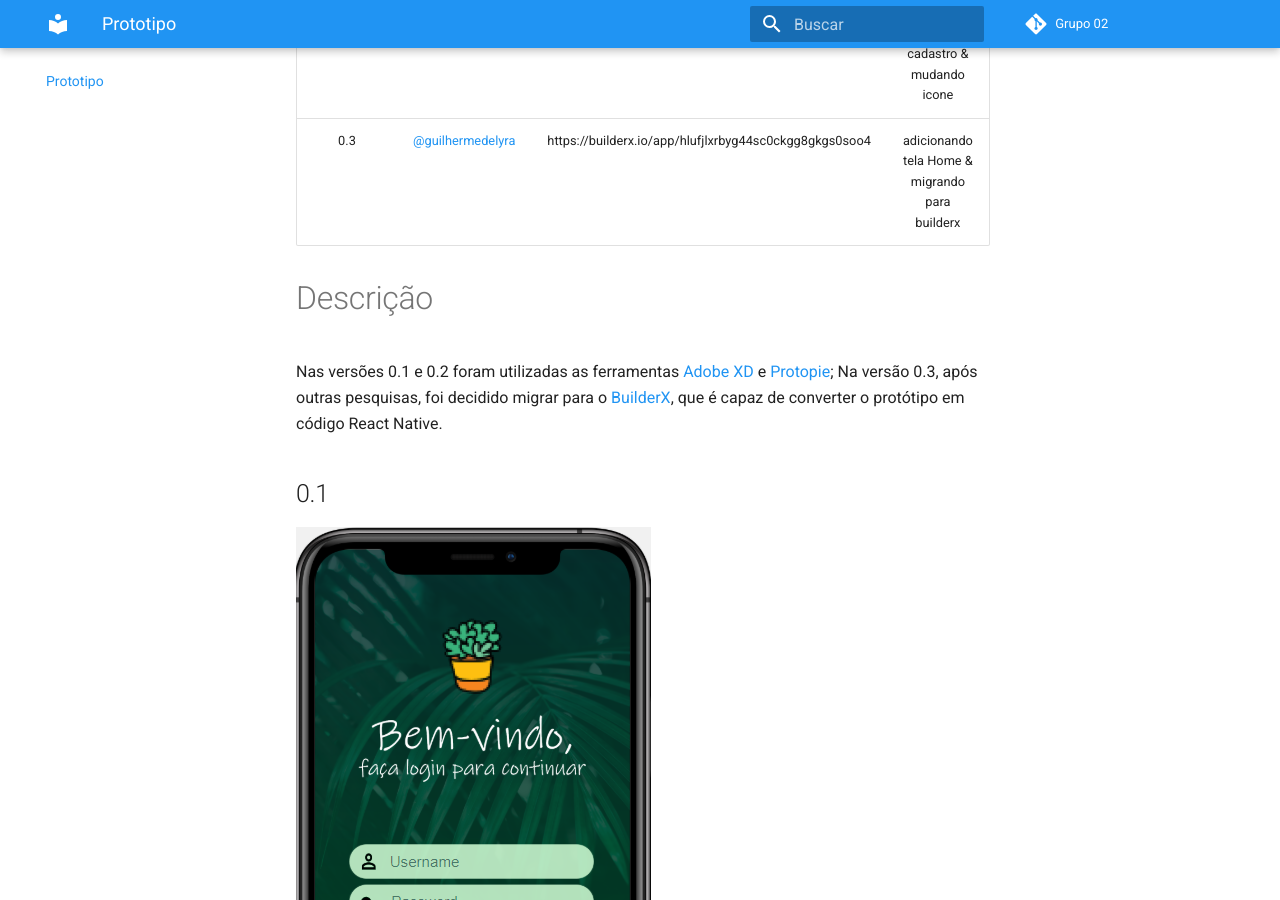
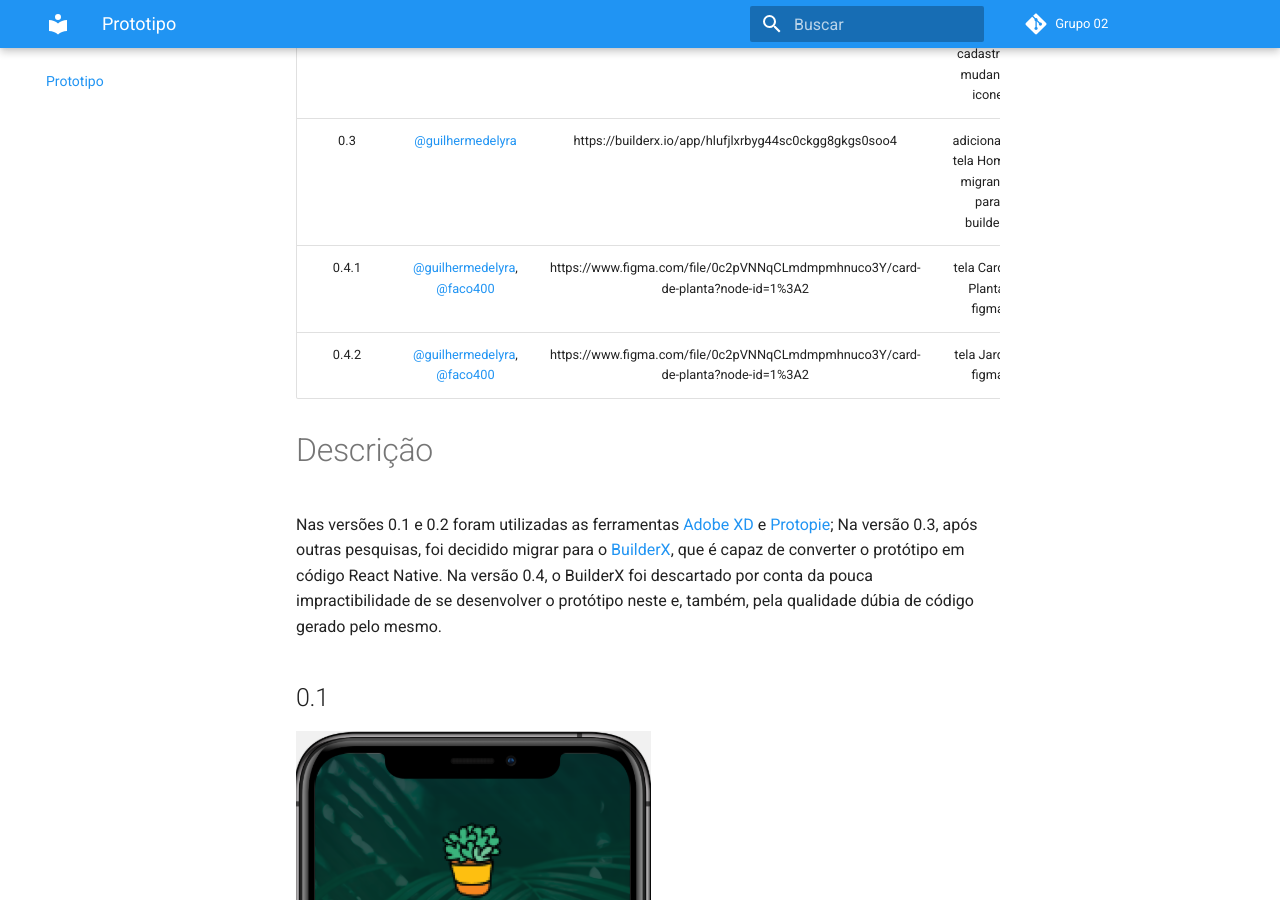
Before and after one commit to fga-eps-mds/2020.1-GaiaDex-wiki, an MkDocs documentation site: the page built from docs/prototipo/prototipo.md, in a window 1280 px wide and 900 px high, scrolled down 369 px. Built offline with MkDocs 1.6.1 and Material for MkDocs 9.7.7, drawn with Linux system fonts in a browser that asks for light colours; comment, search, counter and statistics services are not loaded; old or Windows-style settings are respelled for this version of MkDocs; some of the changed text lies outside the part shown.

Commit message:
Adicionando imagens do prototipo no Figma (teste ->) https://github.com/fga-eps-mds/2020.1-Grupo2-wiki/issues/40

```diff
--- a/docs/prototipo/prototipo.md
+++ b/docs/prototipo/prototipo.md
@@ -1,15 +1,18 @@
 # Documentação do protótipo
 
-| versao |                         autor                          |                          link                          |                mudanças feitas                 |
-| :----: | :----------------------------------------------------: | :----------------------------------------------------: | :--------------------------------------------: |
-|  0.1   | [@guilhermedelyra](https://github.com/guilhermedelyra) |         https://cloud.protopie.io/p/9ab2318f51         |           adicionando tela de login            |
-|  0.2   | [@guilhermedelyra](https://github.com/guilhermedelyra) |         https://cloud.protopie.io/p/3d26a66b0c         |  adicionando tela de cadastro & mudando icone  |
-|  0.3   | [@guilhermedelyra](https://github.com/guilhermedelyra) | https://builderx.io/app/hlufjlxrbyg44sc0ckgg8gkgs0soo4 | adicionando tela Home & migrando para builderx |
+| versao |                                             autor                                              |                                      link                                      |                mudanças feitas                 |
+| :----: | :--------------------------------------------------------------------------------------------: | :----------------------------------------------------------------------------: | :--------------------------------------------: |
+|  0.1   |                     [@guilhermedelyra](https://github.com/guilhermedelyra)                     |                     https://cloud.protopie.io/p/9ab2318f51                     |           adicionando tela de login            |
+|  0.2   |                     [@guilhermedelyra](https://github.com/guilhermedelyra)                     |                     https://cloud.protopie.io/p/3d26a66b0c                     |  adicionando tela de cadastro & mudando icone  |
+|  0.3   |                     [@guilhermedelyra](https://github.com/guilhermedelyra)                     |             https://builderx.io/app/hlufjlxrbyg44sc0ckgg8gkgs0soo4             | adicionando tela Home & migrando para builderx |
+| 0.4.1  | [@guilhermedelyra](https://github.com/guilhermedelyra), [@faco400](https://github.com/faco400) | https://www.figma.com/file/0c2pVNNqCLmdmpmhnuco3Y/card-de-planta?node-id=1%3A2 |           tela Card de Planta, figma           |
+| 0.4.2  | [@guilhermedelyra](https://github.com/guilhermedelyra), [@faco400](https://github.com/faco400) | https://www.figma.com/file/0c2pVNNqCLmdmpmhnuco3Y/card-de-planta?node-id=1%3A2 |               tela Jardim, figma               |
 
 # Descrição
 
 Nas versões 0.1 e 0.2 foram utilizadas as ferramentas [Adobe XD](https://www.adobe.com/products/xd.html) e [Protopie](https://www.protopie.io);
 Na versão 0.3, após outras pesquisas, foi decidido migrar para o [BuilderX](https://builderx.io), que é capaz de converter o protótipo em código React Native.
+Na versão 0.4, o BuilderX foi descartado por conta da pouca impractibilidade de se desenvolver o protótipo neste e, também, pela qualidade dúbia de código gerado pelo mesmo.
 
 ## 0.1
 
@@ -39,3 +42,15 @@
 
 1. **carrinho** = carrinho de compras...
 1. **sino** = notificaçoes, seja de threads de topicos q vc ta seguindo, seja de seus posts etc
+
+## 0.4.1
+
+|                opção 1                 |                opção 2                 |                opção 3                 |                opção 4                 |
+| :------------------------------------: | :------------------------------------: | :------------------------------------: | :------------------------------------: |
+| ![img](./../img/prototipo/figma/1.png) | ![img](./../img/prototipo/figma/2.png) | ![img](./../img/prototipo/figma/3.png) | ![img](./../img/prototipo/figma/4.png) |
+
+## 0.4.2
+
+|                opção 1                 |                opção 2                 |                opção 3                 |                opção 4                 |                opção 5                 |                 opção 6                 |
+| :------------------------------------: | :------------------------------------: | :------------------------------------: | :------------------------------------: | :------------------------------------: | :-------------------------------------: |
+| ![img](./../img/prototipo/figma/5.png) | ![img](./../img/prototipo/figma/6.png) | ![img](./../img/prototipo/figma/7.png) | ![img](./../img/prototipo/figma/8.png) | ![img](./../img/prototipo/figma/9.png) | ![img](./../img/prototipo/figma/10.png) |
```
Also changed, not shown: docs/img/prototipo/figma/1.png (added), docs/img/prototipo/figma/10.png (added), docs/img/prototipo/figma/2.png (added), docs/img/prototipo/figma/3.png (added), docs/img/prototipo/figma/4.png (added), docs/img/prototipo/figma/5.png (added), docs/img/prototipo/figma/6.png (added), docs/img/prototipo/figma/7.png (added), docs/img/prototipo/figma/8.png (added), docs/img/prototipo/figma/9.png (added).
